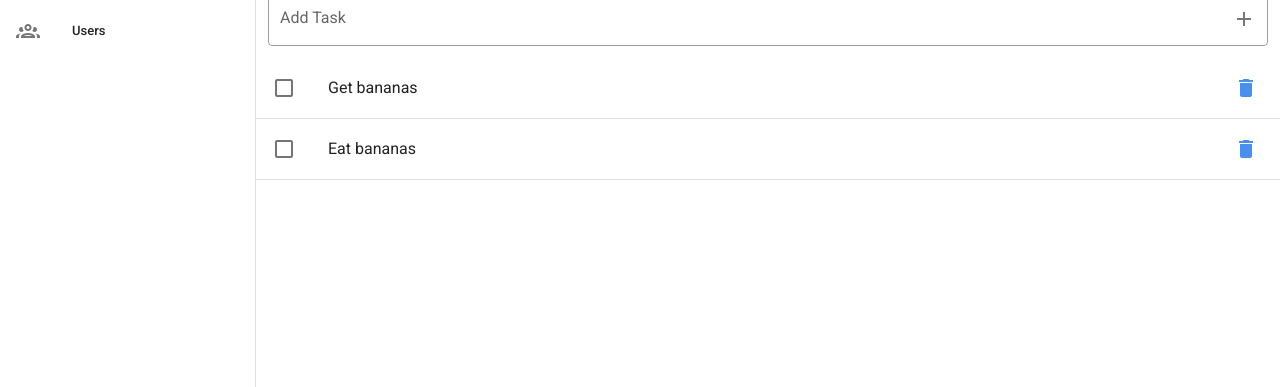
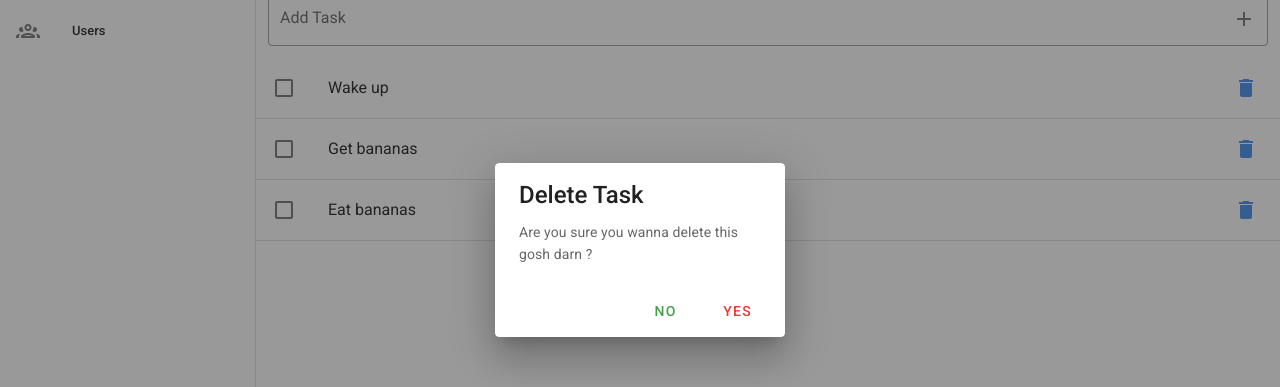
Before and after one commit to amirpeace1080/vuetify-todo, a Vue app: page / in a window 1280 px wide. Both pictures are taken after a click on the button 1246 px from the left and 238 px from the top of the page. Shown: the part 150-537 px from the top of the page. Built offline with nearby package versions, Linux system fonts and the light colour scheme.

Commit message:
end Dialog

```diff
--- a/src/components/Todo/Dialogs/DialogDelete.vue
+++ b/src/components/Todo/Dialogs/DialogDelete.vue
@@ -1,29 +1,31 @@
 <template>
   <v-dialog
-      :value="false"
+      :value="true"
       persistent
       max-width="290"
     >
       <v-card>
         <v-card-title class="text-h5">
-          Use Google's location service?
+          Delete Task
         </v-card-title>
-        <v-card-text>Let Google help apps determine location. This means sending anonymous location data to Google, even when no apps are running.</v-card-text>
+        <v-card-text>
+            Are you sure you wanna delete this gosh darn ?
+        </v-card-text>
         <v-card-actions>
           <v-spacer></v-spacer>
           <v-btn
+            @click="$emit('close')"
             color="green darken-1"
             text
-            @click="dialog = false"
           >
-            Disagree
+            No
           </v-btn>
           <v-btn
-            color="green darken-1"
+            @click="$store.dispatch('deleteTask', task.id)"
+            color="red darken-1"
             text
-            @click="dialog = false"
           >
-            Agree
+            Yes
           </v-btn>
         </v-card-actions>
       </v-card>
@@ -32,7 +34,7 @@
 
 <script>
 export default {
-
+    props: [ 'task' ]
 }
 </script>
 
--- a/src/components/Todo/Task.vue
+++ b/src/components/Todo/Task.vue
@@ -21,7 +21,7 @@
 
           <v-list-item-action>
             <v-btn
-              @click.stop="$store.dispatch('deleteTask', task.id)"
+              @click.stop="dialogs.delete = true"
               icon>
               <v-icon color="primary lighten-1">mdi-delete</v-icon>
             </v-btn>
@@ -32,7 +32,10 @@
         </v-list-item>
         <v-divider></v-divider>
 
-        <DialogDelet />
+        <DialogDelet
+          v-if="dialogs.delete"
+          @close="dialogs.delete = false"
+          :task="task" />
       </div>
 </template>
 
@@ -43,7 +46,14 @@
   components:{
     DialogDelet
   },
-    props: ['task']
+    props: ['task'],
+    data(){
+      return{
+        dialogs:{
+          delete: false
+        }
+      }
+    }
 }
 </script>
 
```
